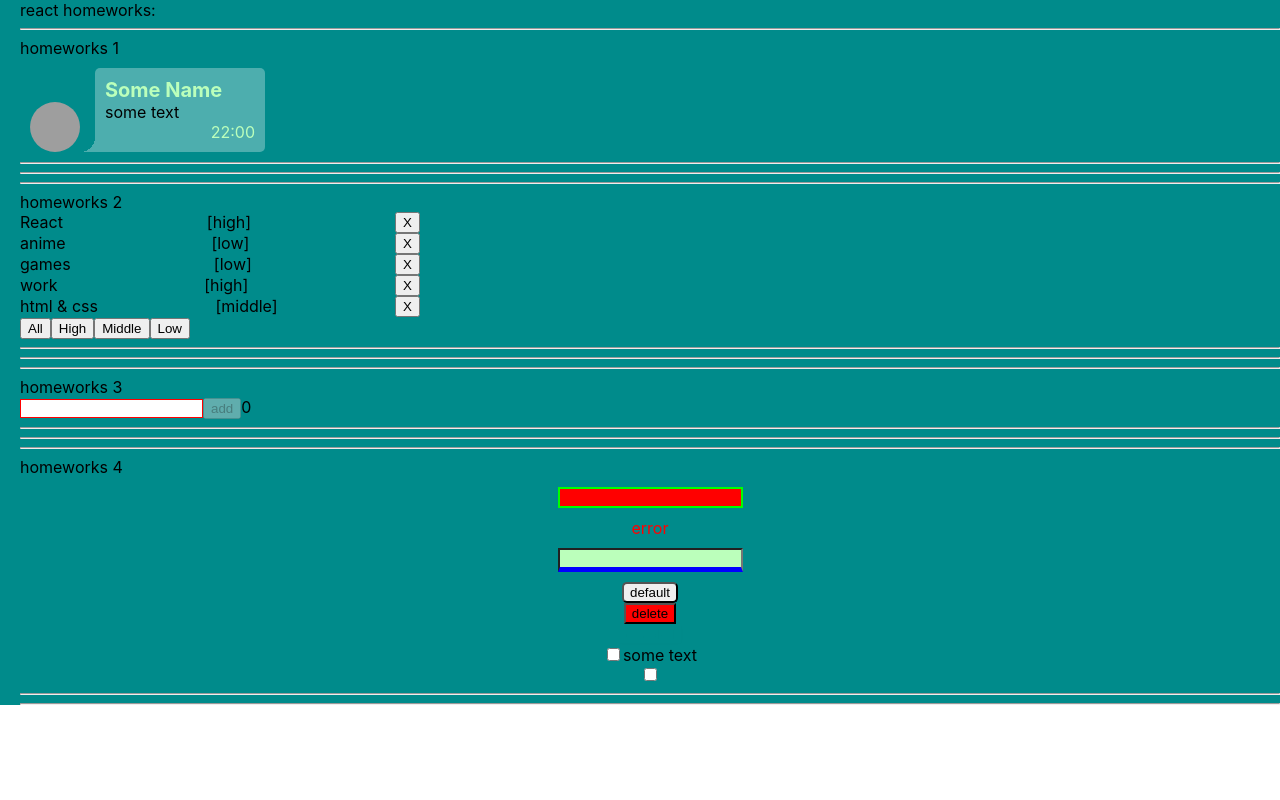
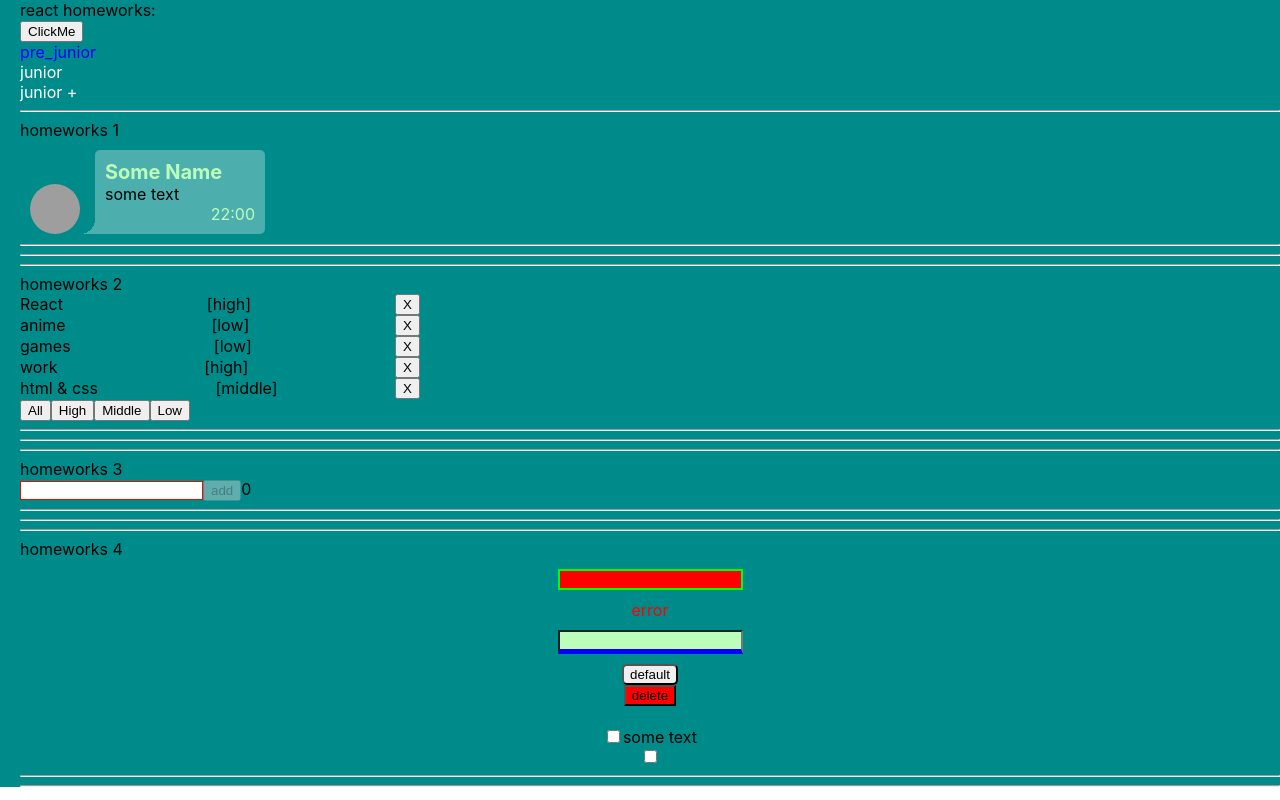
Before and after one commit to Peleka/homeworks-ignat, a React (Create React App) app: page /#/pre-junior in a window 1280 px wide. Built offline with nearby package versions, Linux system fonts and the light colour scheme; grey boxes are pictures that could not be loaded.

Commit message:
hm05 add navlinks

```diff
--- a/src/p1-main/m1-ui/u1-app/App.tsx
+++ b/src/p1-main/m1-ui/u1-app/App.tsx
@@ -4,16 +4,17 @@ import HW1 from '../../../p2-homeworks/h1/HW1'
 import HW2 from "../../../p2-homeworks/h2/HW2";
 import HW3 from "../../../p2-homeworks/h3/HW3";
 import HW4 from "../../../p2-homeworks/h4/HW4";
+import HW5 from "../../../p2-homeworks/h5/HW5";
 
 function App() {
     return (
         <div className={s.App}>
             <div>react homeworks:</div>
-            <HW1/>
-            <HW2/>
-            <HW3/>
-            <HW4/>
-            {/*<HW5/>*/}
+            {/*<HW1/>*/}
+            {/*<HW2/>*/}
+            {/*<HW3/>*/}
+            {/*<HW4/>*/}
+            <HW5/>
 
         </div>
     )
--- a/src/p2-homeworks/h5/HW5.tsx
+++ b/src/p2-homeworks/h5/HW5.tsx
@@ -1,18 +1,19 @@
 import React from 'react'
 import Header from './Header'
 import Routes from './Routes'
+import {HashRouter} from "react-router-dom";
 
 function HW5() {
     return (
         <div>
             {/*в gh-pages лучше работает HashRouter*/}
-            {/*<HashRouter>*/}
+            <HashRouter>
 
             <Header/>
 
             <Routes/>
 
-            {/*</HashRouter>*/}
+            </HashRouter>
         </div>
     )
 }
--- /dev/null
+++ b/src/p2-homeworks/h5/Header.module.css
@@ -0,0 +1,8 @@
+.item a {
+    text-decoration: none;
+    color: white;
+}
+
+.item a.active {
+    color: blue;
+}
--- a/src/p2-homeworks/h5/Header.tsx
+++ b/src/p2-homeworks/h5/Header.tsx
@@ -1,11 +1,28 @@
 import React from 'react'
+import {NavLink} from 'react-router-dom'
+import {PATH} from './Routes'
+import s from './Header.module.css'
 
 function Header() {
     return (
         <div>
-            // add NavLinks
+            <button>ClickMe</button>
+            <div>
+                <div className={s.item}>
+                    <NavLink to={PATH.PRE_JUNIOR} activeClassName={s.active}>pre_junior</NavLink>
+                </div>
+
+                <div className={s.item}>
+                    <NavLink to={PATH.JUNIOR} activeClassName={s.active}>junior</NavLink>
+                </div>
+                <div className={s.item}>
+                    <NavLink to={PATH.JUNIOR_PLUS} activeClassName={s.active}>junior +</NavLink>
+                </div>
+
+            </div>
 
         </div>
+
     )
 }
 
--- a/src/p2-homeworks/h5/Routes.tsx
+++ b/src/p2-homeworks/h5/Routes.tsx
@@ -1,7 +1,14 @@
 import React from 'react'
+import {Redirect, Route, Switch} from 'react-router-dom'
+import PreJunior from "./pages/PreJunior";
+import Error404 from "./pages/Error404";
+import Junior from "./pages/Junior";
+import JuniorPlus from "./pages/JuniorPlus";
 
 export const PATH = {
     PRE_JUNIOR: '/pre-junior',
+    JUNIOR: '/junior',
+    JUNIOR_PLUS: '/junior_plus'
     // add paths
 }
 
@@ -9,19 +16,21 @@ function Routes() {
     return (
         <div>
             {/*Switch выбирает первый подходящий роут*/}
-            {/*<Switch>*/}
 
-            {/*в начале мы попадаем на страницу '/' и переходим сразу на страницу PRE_JUNIOR*/}
-            {/*exact нужен чтоб указать полное совподение (что после '/' ничего не будет)*/}
-            {/*<Route path={'/'} exact render={() => <Redirect to={PATH.PRE_JUNIOR}/>}/>*/}
+            <Switch>
+                {/*в начале мы попадаем на страницу '/' и переходим сразу на страницу PRE_JUNIOR*/}
+                {/*exact нужен чтоб указать полное совподение (что после '/' ничего не будет)*/}
+                <Route path={'/'} exact render={() => <Redirect to={PATH.PRE_JUNIOR}/>}/>
 
-            {/*<Route path={PATH.PRE_JUNIOR} render={() => <PreJunior/>}/>*/}
+                <Route path={PATH.PRE_JUNIOR} render={() => <PreJunior/>}/>
+                <Route path={PATH.JUNIOR} render={() => <Junior/>}/>
+                <Route path={PATH.JUNIOR_PLUS} render={() => <JuniorPlus/>}/>
                 // add routes
 
-            {/*у этого роута нет пути, он отрисуется если пользователь захочет попасть на несуществующую страницу*/}
-            {/*<Route render={() => <Error404/>}/>*/}
+                {/*у этого роута нет пути, он отрисуется если пользователь захочет попасть на несуществующую страницу*/}
+                <Route render={() => <Error404/>}/>
 
-            {/*</Switch>*/}
+            </Switch>
         </div>
     )
 }
--- /dev/null
+++ b/src/p2-homeworks/h5/pages/Junior.tsx
@@ -0,0 +1,17 @@
+import React from 'react'
+
+function Junior() {
+    return (
+        <div>
+            Junior
+            {/*<HW7/>*/}
+            {/*<HW8/>*/}
+            {/*<HW9/>*/}
+            {/*<HW10/>*/}
+            {/*<HW11/>*/}
+
+        </div>
+    )
+}
+
+export default Junior
--- /dev/null
+++ b/src/p2-homeworks/h5/pages/JuniorPlus.tsx
@@ -0,0 +1,17 @@
+import React from 'react'
+
+function JuniorPlus() {
+    return (
+        <div>
+            JuniorPlus
+            {/*<HW12/>*/}
+            {/*<HW13/>*/}
+            {/*<HW14/>*/}
+            {/*<HW15/>*/}
+            {/*<HW16/>*/}
+
+        </div>
+    )
+}
+
+export default JuniorPlus
```
Also changed, not shown: package.json (+7 -1 lines), 2 other files (tests, documents, lock files or other folders).
